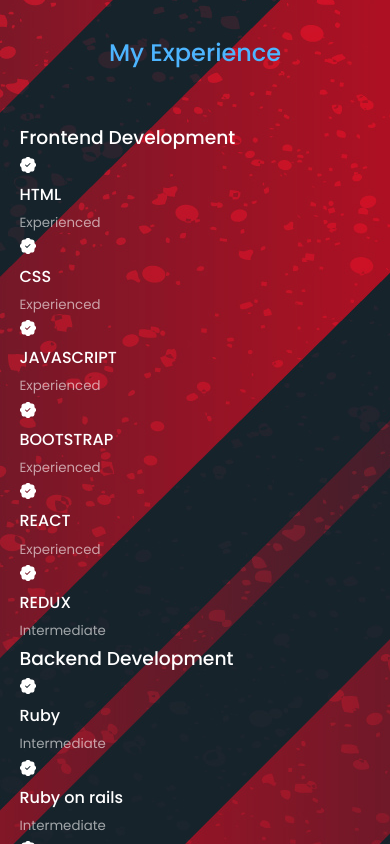
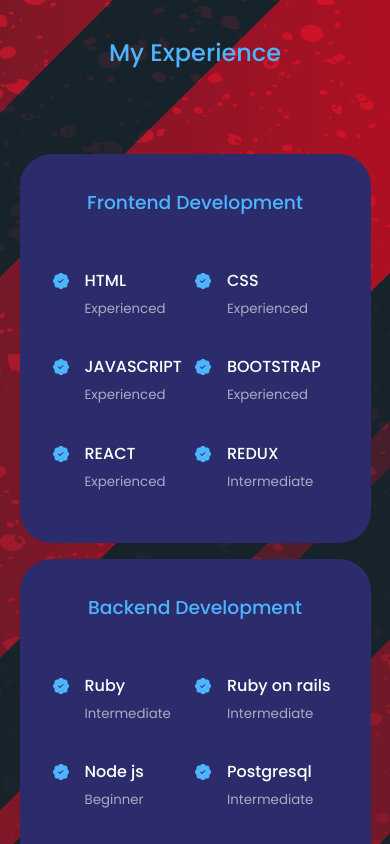
Before and after one commit to mukhammadrizooff/Portfolio, a React (Create React App) app: page / in a window 390 px wide. Shown: the part 2140-2984 px from the top of the page. Built offline with nearby package versions, Linux system fonts and the light colour scheme.

Commit message:
Add design for experience section

```diff
--- a/src/components/experience/experience.css
+++ b/src/components/experience/experience.css
@@ -0,0 +1,73 @@
+.experience__container {
+    display: grid;
+    grid-template-columns: 1fr 1fr;
+    gap: 2rem;
+  }
+
+  .experience__container > div {
+    background: var(--color-bg-variant);
+    padding: 2.4rem 5rem;
+    border-radius: 2rem;
+    border: 1px solid transparent;
+    transition: var(--transition);
+  }
+
+  .experience__container > div:hover {
+    background: transparent;
+    border-color: var(--color-primary-variant);
+    cursor: default;
+  }
+
+  .experience__container > div h3 {
+    text-align: center;
+    margin-bottom: 2rem;
+    color: var(--color-primary);
+  }
+
+  .experience__content {
+    display: grid;
+    grid-template-columns: 1fr 1fr;
+    row-gap: 2rem;
+  }
+
+  .experience__details {
+    display: flex;
+    gap: 1rem;
+  }
+
+  .experience__details-icons {
+    margin-top: 6px;
+    color: var(--color-primary);
+  }
+
+  /* =============== MEDIA QUERIES (MEDIUM DEVISES) ===================== */
+
+  @media screen and (max-width: 1024px) {
+    .experience__container {
+      grid-template-columns: 1fr;
+      padding-top: 2rem;
+    }
+
+    .experience__container > div {
+      width: 80%;
+      padding: 2rem;
+      margin: 0 auto;
+    }
+
+    .experience__content {
+      padding: 1rem;
+    }
+  }
+
+/* =============== MEDIA QUERIES (SMALL DEVISES) ===================== */
+
+  @media screen and (max-width: 600px) {
+    .experience__container {
+      gap: 1rem;
+    }
+
+    .experience__container > div {
+      width: 100%;
+      padding: 2rem 1rem;
+    }
+  }
```
